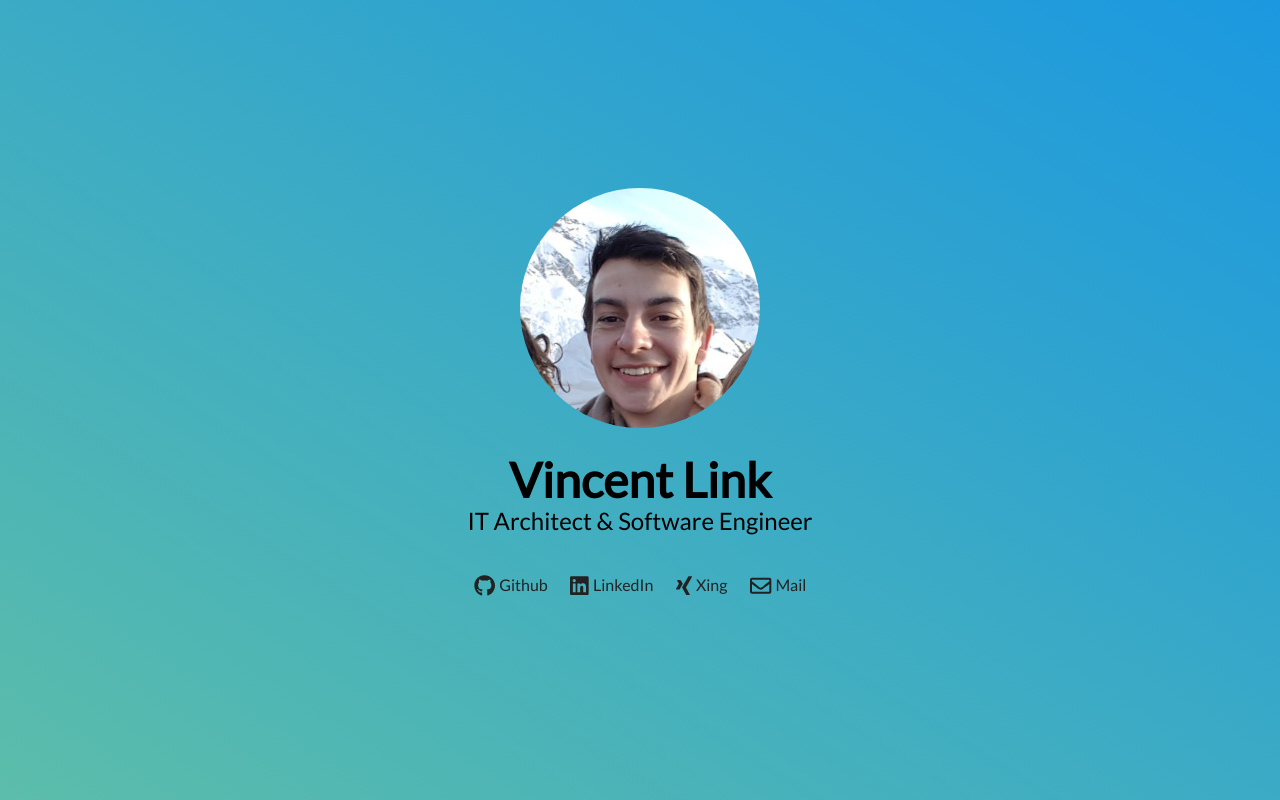
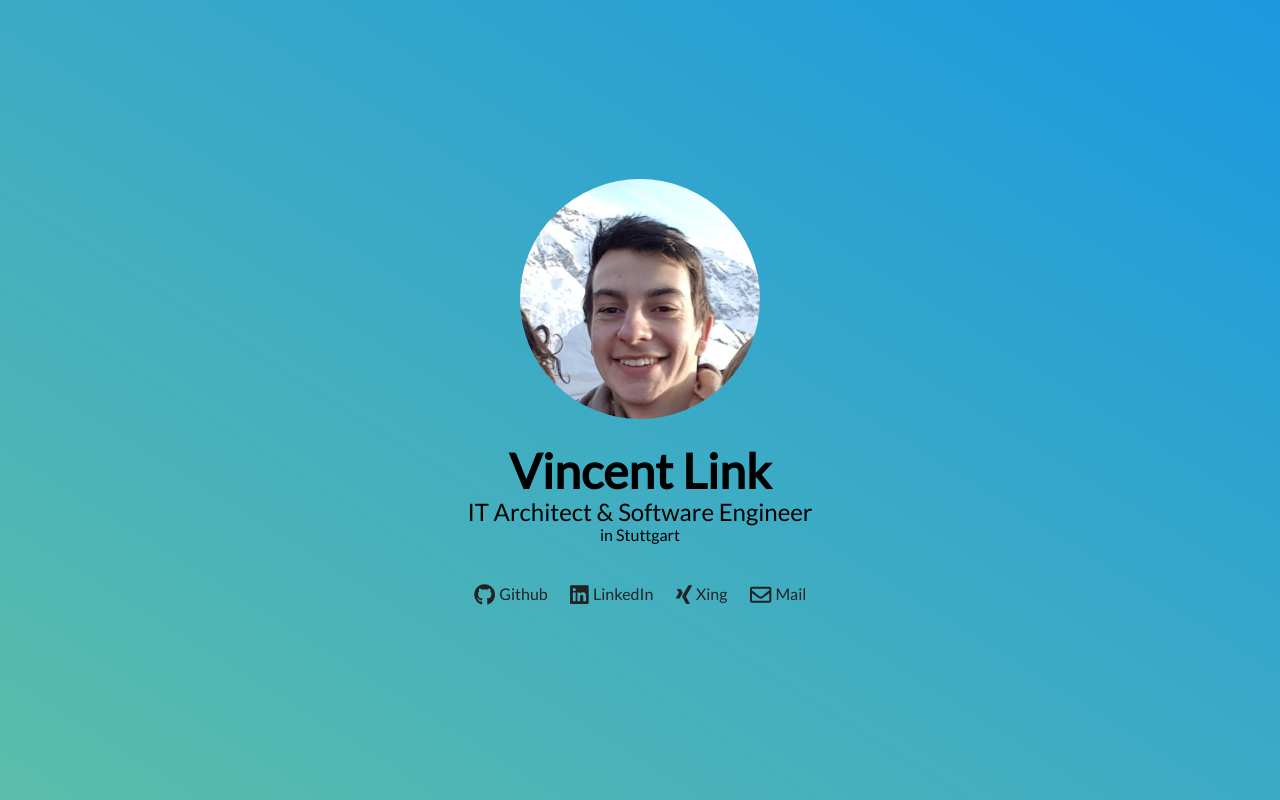
Before and after one commit to linkvt/linkvt.github.io, a Vue app: page / in a window 1280 px wide. Built offline with nearby package versions, Linux system fonts and the light colour scheme.

Commit message:
Add my location to test the auto deployment

```diff
--- a/src/components/Profile.vue
+++ b/src/components/Profile.vue
@@ -10,6 +10,7 @@
     <div class="title">
       IT Architect & Software Engineer
     </div>
+    <div>in Stuttgart</div>
     <Links class="links"></Links>
   </section>
 </template>
```
